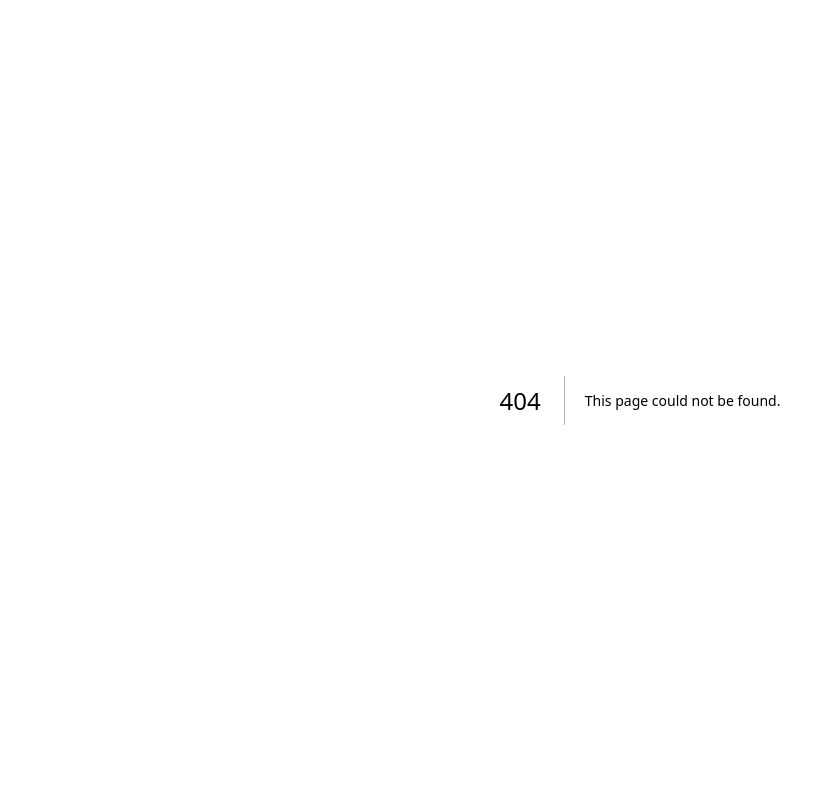
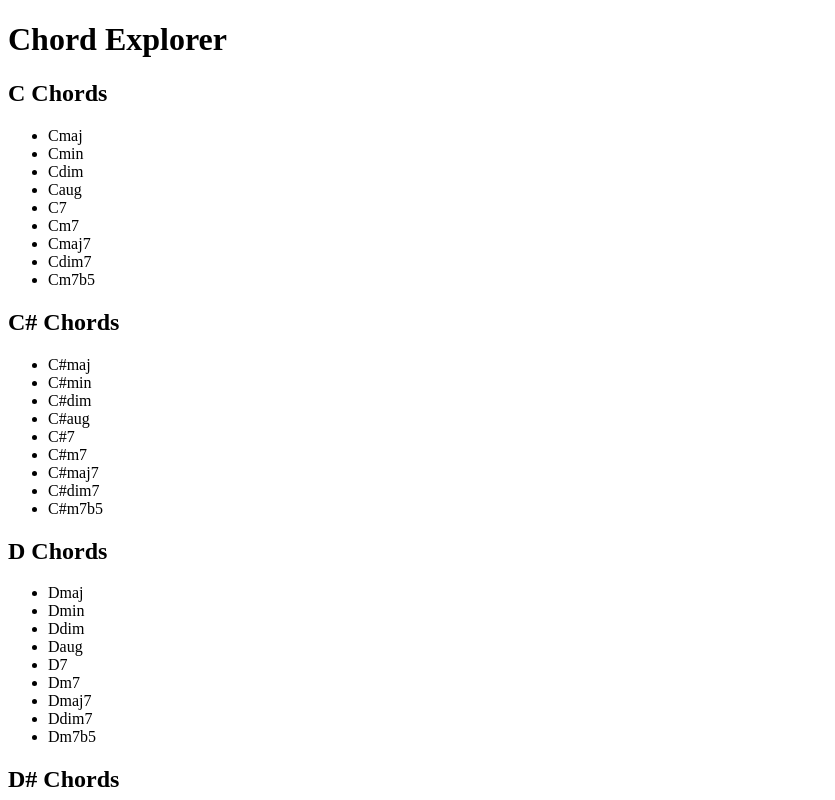
Before and after one commit to LongDefeat/music-app, a Next.js app: page /chords in a window 1280 px wide. Before the commit this address had no page. Shown: the top 800 px of the page, without its empty margins (0-835 px from the left). Built offline with nearby package versions, Linux system fonts and the light colour scheme.

Commit message:
generate chord types and style for chords page

```diff
--- /dev/null
+++ b/src/app/styles/Chords.module.css
@@ -0,0 +1,21 @@
+.chordExplorer {
+  padding: 20px;
+}
+
+.chordSection {
+  margin-bottom: 20px;
+}
+
+.chordSection h2 {
+  font-size: 1.2rem;
+  color: #333;
+}
+
+.chordSection ul {
+  list-style: none;
+  padding: 0;
+}
+
+.chordSection li {
+  margin: 5px 0;
+}
--- /dev/null
+++ b/src/pages/chords.tsx
@@ -0,0 +1,62 @@
+import React, { useState, useEffect } from "react";
+import { Chord } from "tonal";
+import styles from "/styles/Chords.module.css";
+
+export default function ChordExplorer() {
+  const [chordsByRoot, setChordsByRoot] = useState({});
+
+  useEffect(() => {
+    const rootNotes = [
+      "C",
+      "C#",
+      "D",
+      "D#",
+      "E",
+      "F",
+      "F#",
+      "G",
+      "G#",
+      "A",
+      "A#",
+      "B",
+    ];
+    const chordTypes = [
+      "maj",
+      "min",
+      "dim",
+      "aug",
+      "7",
+      "m7",
+      "maj7",
+      "dim7",
+      "m7b5",
+    ];
+
+    const generatedChords = rootNotes.reduce((acc, root) => {
+      acc[root] = chordTypes.map((type) => `${root}${type}`);
+      return acc;
+    }, {});
+
+    setChordsByRoot(generatedChords);
+  }, []);
+
+  const renderChordSection = (root, chords) => (
+    <div key={root} className="chordSection">
+      <h2>{root} Chords</h2>
+      <ul>
+        {chords.map((chord: string, index: string) => (
+          <li key={index}>{chord}</li>
+        ))}
+      </ul>
+    </div>
+  );
+
+  return (
+    <div className="chordExplorer">
+      <h1>Chord Explorer</h1>
+      {Object.entries(chordsByRoot).map(([root, chords]) =>
+        renderChordSection(root, chords)
+      )}
+    </div>
+  );
+}
```
